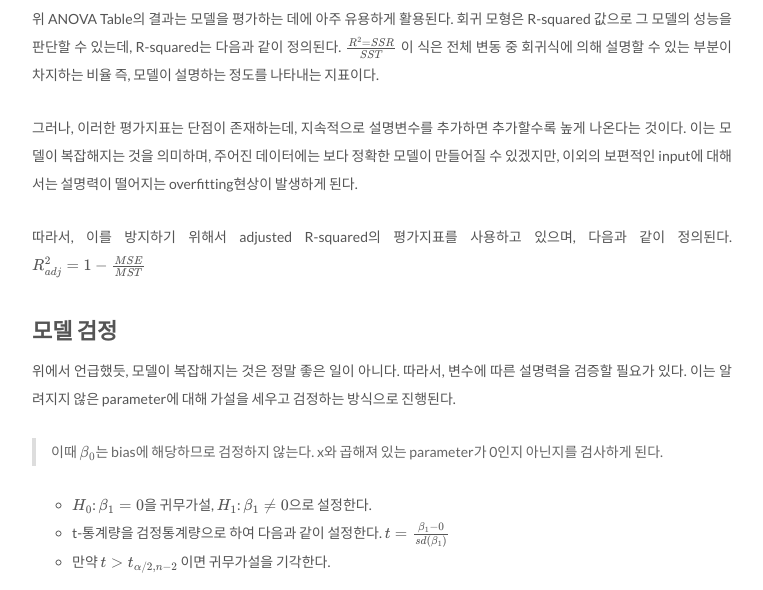
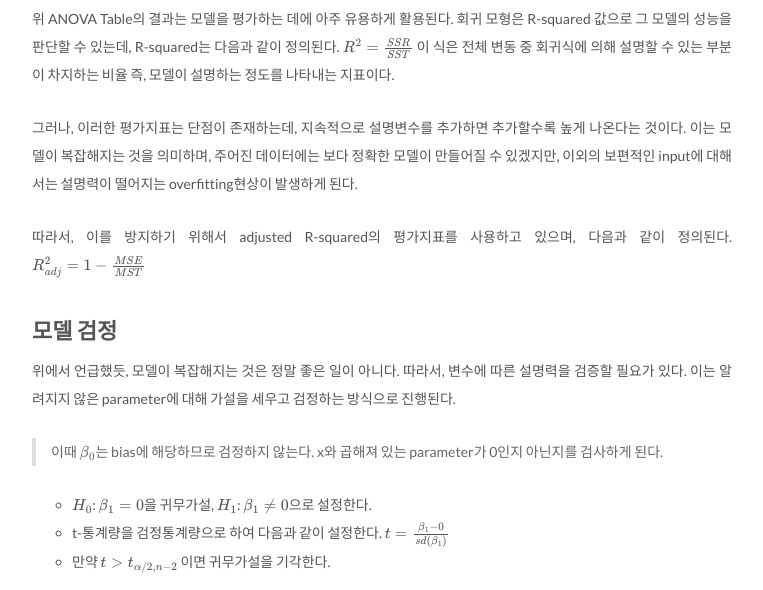
Before and after one commit to silverstar0727/silverstar0727.github.io, a Jekyll site: the page built from _posts/ml basic/2021-01-04-선형회귀모델(2).md, in a window 1280 px wide, cut to the strip 1139-1729 px from the top of the page. Shown: the whole strip, without its empty margins (258-1021 px from the left). Built offline with Jekyll 4.4.1, drawn with Linux system fonts in a browser that asks for light colours; formulas are drawn with MathJax 3; comment, search, counter and statistics services are not loaded.

```diff
--- a/_posts/ml basic/2021-01-04-선형회귀모델(2).md
+++ b/_posts/ml basic/2021-01-04-선형회귀모델(2).md
@@ -27,7 +27,7 @@ $$SST = \sum_{i}(y_{i} - \bar{y})^2$$
 ![image](https://user-images.githubusercontent.com/49096513/103481544-0d5bba00-4e1f-11eb-993b-ec7c5fcf67cf.png)
 
 위 ANOVA Table의 결과는 모델을 평가하는 데에 아주 유용하게 활용된다.
-회귀 모형은 R-squared 값으로 그 모델의 성능을 판단할 수 있는데, R-squared는 다음과 같이 정의된다. $R^2 = SSR \over SST$
+회귀 모형은 R-squared 값으로 그 모델의 성능을 판단할 수 있는데, R-squared는 다음과 같이 정의된다. $R^2 = {SSR \over SST}$
 이 식은 전체 변동 중 회귀식에 의해 설명할 수 있는 부분이 차지하는 비율 즉, 모델이 설명하는 정도를 나타내는 지표이다.
 
 그러나, 이러한 평가지표는 단점이 존재하는데, 지속적으로 설명변수를 추가하면 추가할수록 높게 나온다는 것이다.
```
